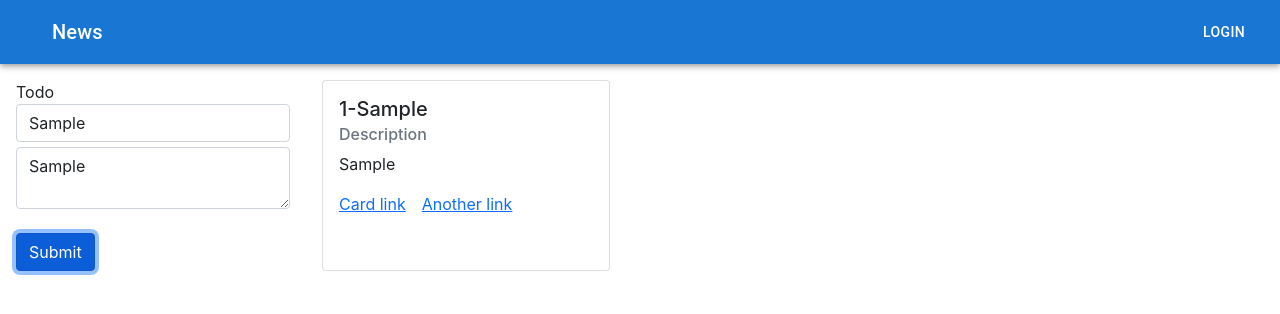
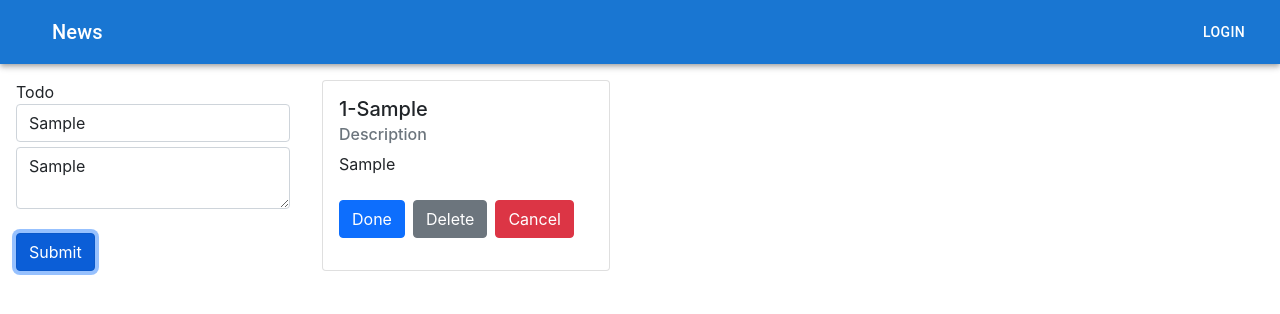
Before and after one commit to ranoaritsiky/ARCDEVELOPMENT, a React (Create React App) app: page / in a window 1280 px wide. Both pictures are taken after typing "Sample", "Sample" into the empty fields and a click on the button "Submit". Shown: the top 314 px of the page. Built offline with nearby package versions, Linux system fonts and the light colour scheme.

Commit message:
hrf to button

```diff
--- a/src/components/Todo/TodoList.js
+++ b/src/components/Todo/TodoList.js
@@ -10,8 +10,9 @@ export default function TodoList(props) {
                             <p className="card-text">
                                 {todo.description}
                             </p>
-                            <a href="#" className="card-link">Card link</a>
-                            <a href="#" className="card-link">Another link</a>
+                            <button className="btn btn-primary">Done</button>
+                            <button className="btn btn-secondary m-2">Delete</button>
+                            <button className="btn btn-danger">Cancel</button>
                         </div>
                     </div>
 
```
